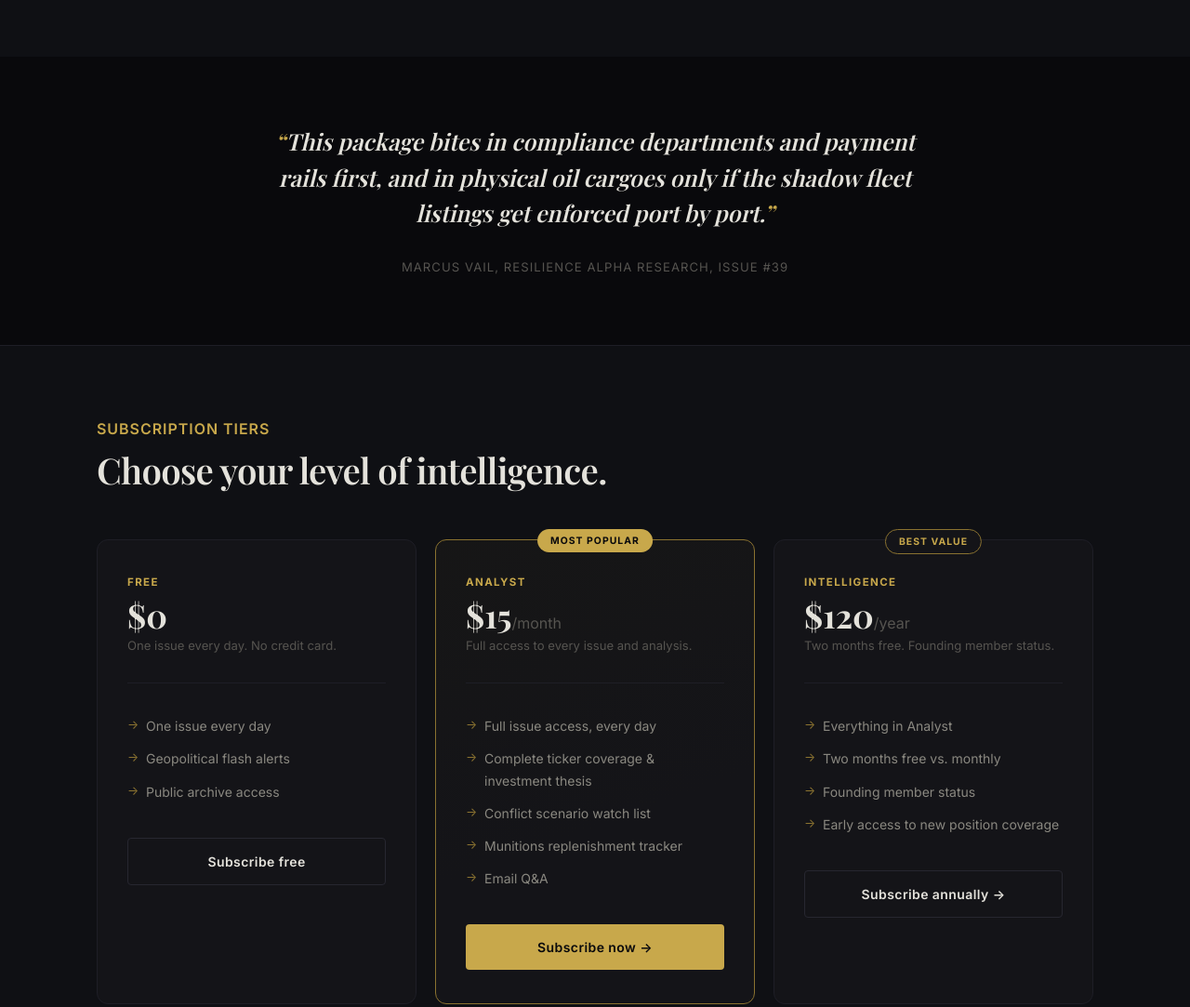
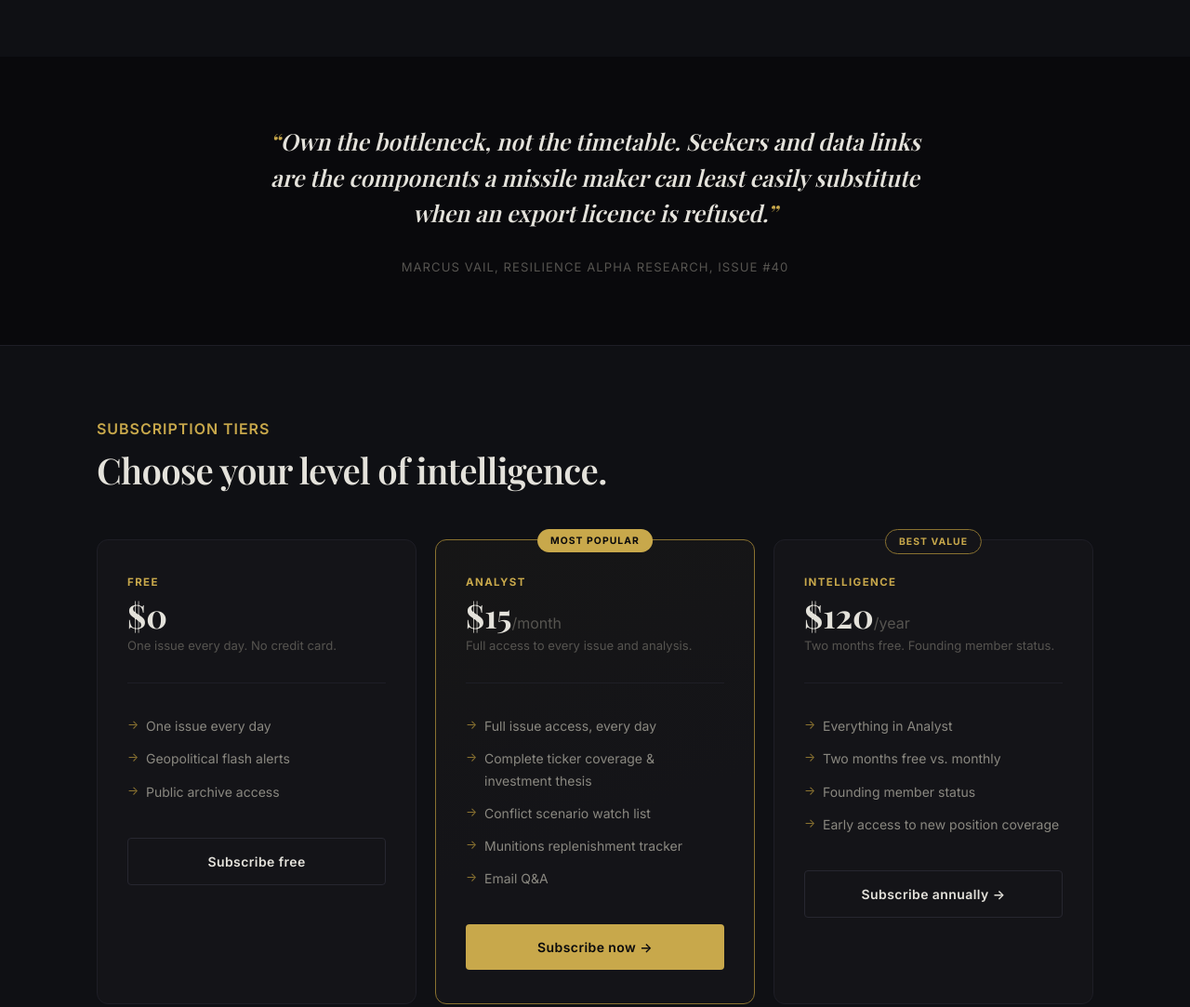
Before and after one commit to gshakir79-dot/resiliencealpha, a plain HTML site: page index.html in a window 1280 px wide. Shown: the part 1620-2703 px from the top of the page at 93% size. Drawn offline with nearby package versions, Linux system fonts and the light colour scheme; a web font is replaced by a local one.

Commit message:
Index: feature issue #40

```diff
--- a/index.html
+++ b/index.html
@@ -142,8 +142,8 @@
   <section class="pull-quote">
     <div class="container">
       <div class="pull-quote-inner">
-        <blockquote>This package bites in compliance departments and payment rails first, and in physical oil cargoes only if the shadow fleet listings get enforced port by port.</blockquote>
-        <cite>Marcus Vail, Resilience Alpha Research, Issue&nbsp;#39</cite>
+        <blockquote>Own the bottleneck, not the timetable. Seekers and data links are the components a missile maker can least easily substitute when an export licence is refused.</blockquote>
+        <cite>Marcus Vail, Resilience Alpha Research, Issue&nbsp;#40</cite>
       </div>
     </div>
   </section>
@@ -261,6 +261,7 @@
               <li><a href="issue-37.html">Issue #37</a></li>
               <li><a href="issue-38.html">Issue #38</a></li>
               <li><a href="issue-39.html">Issue #39</a></li>
+              <li><a href="issue-40.html">Issue #40</a></li>
             </ul>
           </div>
           <div class="footer-nav-col">
```
